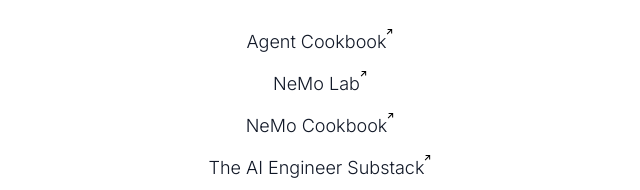
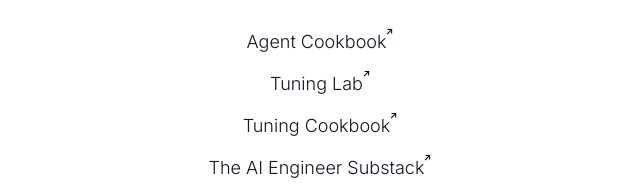
Before and after one commit to theosis-ai/theosis-site, a Next.js app in the folder jxtngx/: page / in a window 1280 px wide. Shown: the part 386-576 px from the top of the page, without its empty margins (320-960 px from the left). Built offline with nearby package versions, Linux system fonts and the light colour scheme.

Commit message:
update to tuning lab

```diff
--- a/jxtngx/src/app/components/body.tsx
+++ b/jxtngx/src/app/components/body.tsx
@@ -22,8 +22,8 @@
                 </Link>
             </div>
             <div className="flex justify-center gap-4">
-                <Link className="flex" href="https://github.com/theosis-ai/nemo-lab" target="_blank">
-                    <p className="text-lg text-gray-900">NeMo Lab</p>
+                <Link className="flex" href="https://github.com/theosis-ai/tuning-lab" target="_blank">
+                    <p className="text-lg text-gray-900">Tuning Lab</p>
                     <svg aria-hidden="true" className="navbar_externalArrow___VWBd" height="7" viewBox="0 0 6 6"
                          width="7">
                         <path
@@ -33,8 +33,8 @@
                 </Link>
             </div>
             <div className="flex justify-center gap-4">
-                <Link className="flex" href="https://nemo.theosis.ai/" target="_blank">
-                    <p className="text-lg text-gray-900">NeMo Cookbook</p>
+                <Link className="flex" href="https://tuning.theosis.ai/" target="_blank">
+                    <p className="text-lg text-gray-900">Tuning Cookbook</p>
                     <svg aria-hidden="true" className="navbar_externalArrow___VWBd" height="7" viewBox="0 0 6 6"
                          width="7">
                         <path
```
